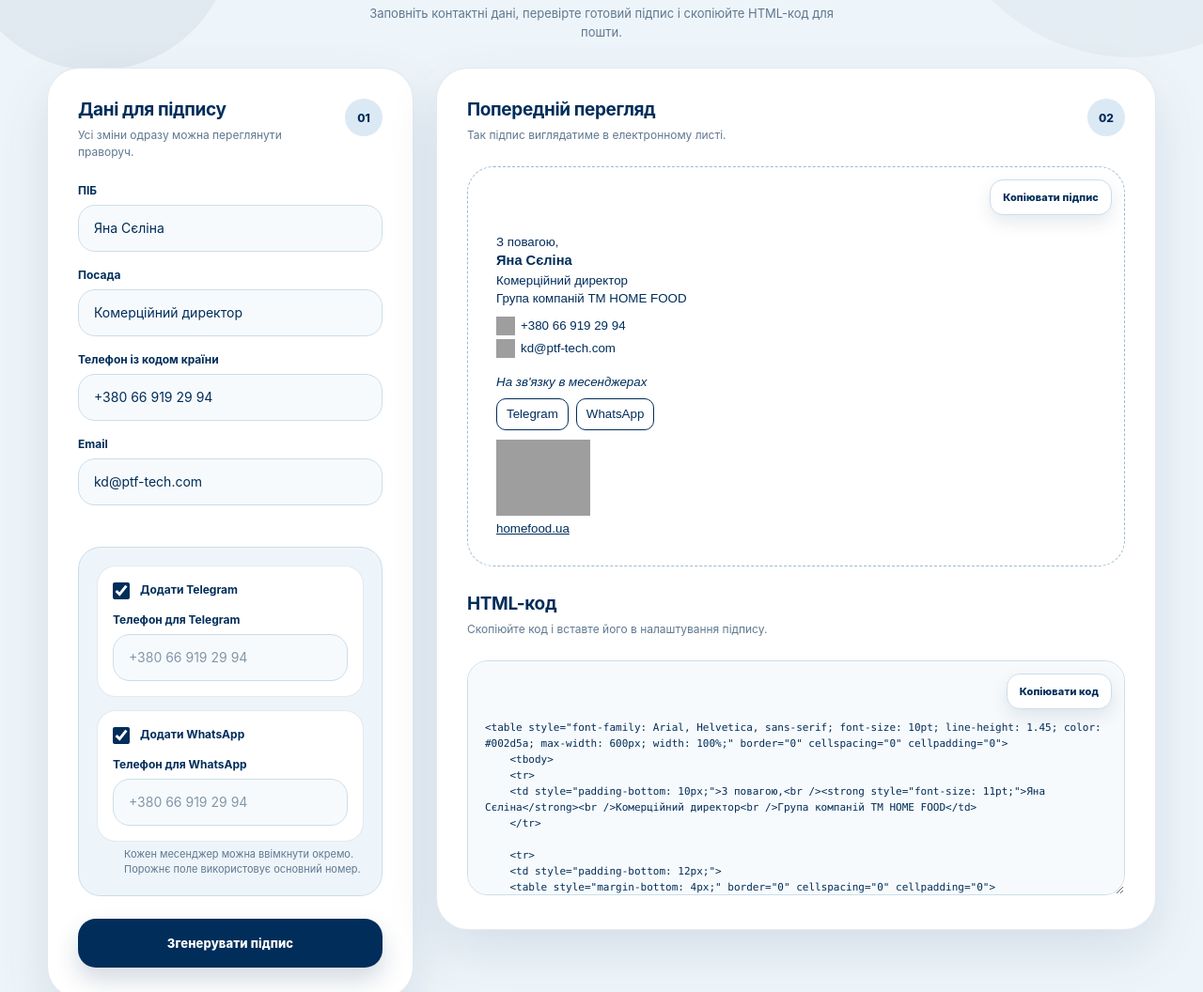
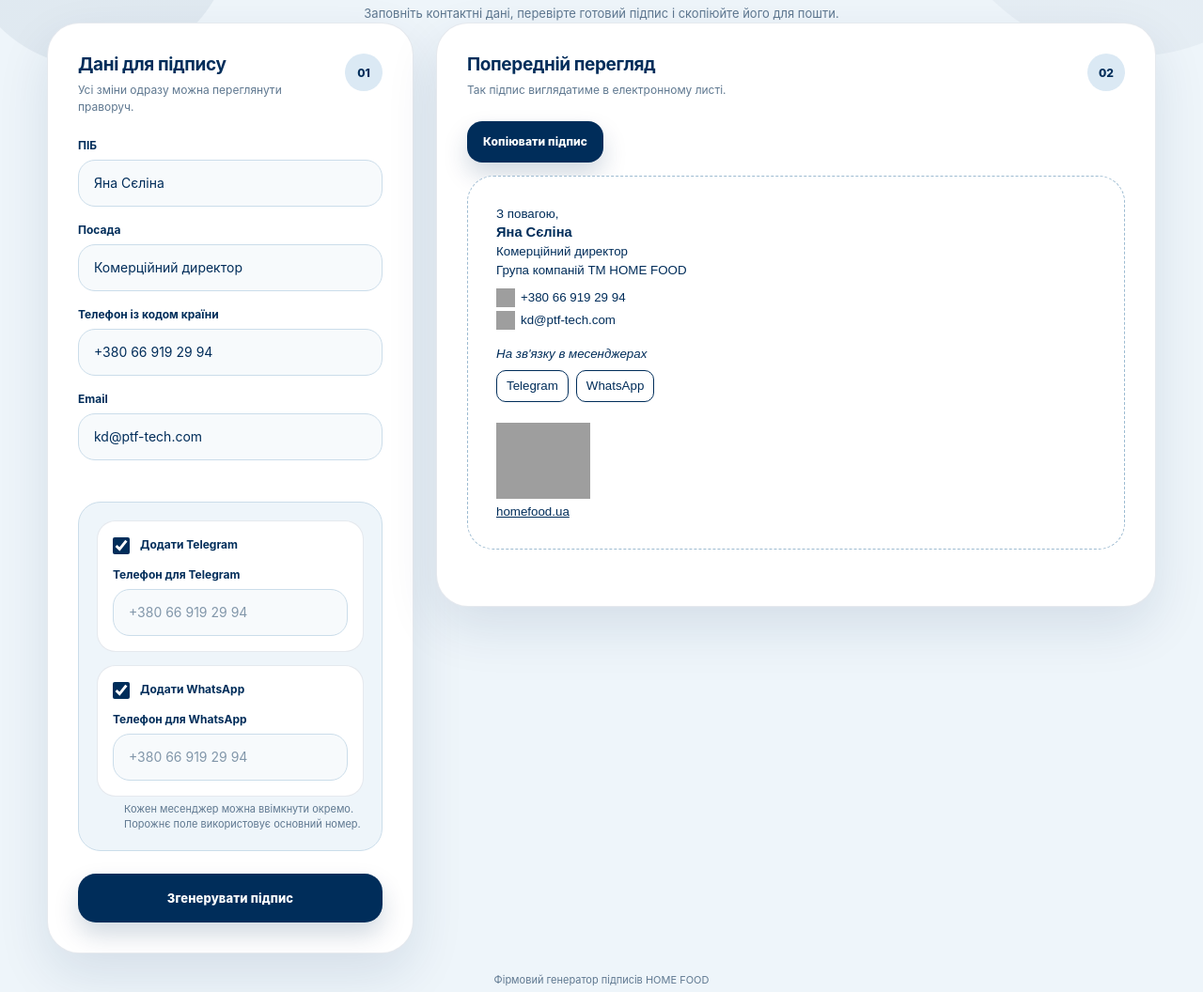
Before and after one commit to ficc1on/homefood-signature-generator, a plain HTML site: page index.html in a window 1280 px wide. Shown: the part 176-1232 px from the top of the page at 94% size. Drawn offline with Linux system fonts and the light colour scheme; grey boxes are pictures that could not be loaded.

Commit message:
Refactor styles and remove deprecated elements
Removed unused styles and elements related to the ready-field class. Updated button styles and adjusted placeholder color.

```diff
--- a/index.html
+++ b/index.html
@@ -34,8 +34,7 @@
   }
 
   button,
-  input,
-  textarea { font: inherit; }
+  input { font: inherit; }
 
   .page-shell {
     width: min(1180px, 100%);
@@ -48,7 +47,7 @@
     align-items: center;
     justify-content: center;
     gap: 10px;
-    margin-bottom: 28px;
+    margin-bottom: 0;
     text-align: center;
   }
 
@@ -170,8 +169,7 @@
     transition: border-color 0.2s ease, box-shadow 0.2s ease, background 0.2s ease;
   }
 
-  input::placeholder,
-  textarea::placeholder { color: #8297aa; }
+  input::placeholder { color: #8297aa; }
 
   input:hover { border-color: #9dbbd1; }
 
@@ -193,42 +191,6 @@
     border-color: #a62222;
     background: #fff;
     box-shadow: 0 0 0 4px rgba(166, 34, 34, 0.08);
-  }
-
-  .ready-field {
-    position: relative;
-  }
-
-  .ready-field .inline-copy {
-    position: absolute;
-    top: 14px;
-    right: 14px;
-    z-index: 3;
-    width: auto;
-    min-height: 38px;
-    margin: 0;
-    padding: 9px 13px;
-    border: 1px solid var(--hf-line);
-    border-radius: 14px;
-    color: var(--hf-navy);
-    background: var(--hf-white);
-    box-shadow: 0 8px 18px rgba(0, 45, 90, 0.10);
-    font-size: 11px;
-    white-space: nowrap;
-  }
-
-  .ready-field .inline-copy:hover {
-    color: var(--hf-white);
-    background: var(--hf-navy);
-    box-shadow: 0 10px 22px rgba(0, 45, 90, 0.17);
-  }
-
-  .ready-field .preview-box {
-    padding-top: 70px;
-  }
-
-  .ready-field textarea {
-    padding-top: 62px;
   }
 
   .messenger-panel {
@@ -335,6 +297,15 @@
     box-shadow: 0 10px 22px rgba(0, 45, 90, 0.10);
   }
 
+  .copy-signature-button {
+    width: auto;
+    min-height: 44px;
+    margin: 0 0 14px auto;
+    padding: 11px 17px;
+    border-radius: 16px;
+    font-size: 12px;
+  }
+
   .preview-box {
     min-height: 260px;
     margin-bottom: 28px;
@@ -343,29 +314,6 @@
     border: 1px dashed #9dbbd1;
     border-radius: 28px;
     background: var(--hf-white);
-  }
-
-  .code-heading { margin-top: 2px; }
-
-  textarea {
-    width: 100%;
-    height: 250px;
-    padding: 17px 18px;
-    resize: vertical;
-    border: 1px solid var(--hf-line);
-    border-radius: 22px;
-    outline: none;
-    color: var(--hf-navy);
-    background: var(--hf-blue-lightest);
-    font-family: "SFMono-Regular", Consolas, "Liberation Mono", monospace;
-    font-size: 11px;
-    line-height: 1.55;
-    transition: border-color 0.2s ease, box-shadow 0.2s ease;
-  }
-
-  textarea:focus {
-    border-color: var(--hf-navy);
-    box-shadow: 0 0 0 5px rgba(0, 45, 90, 0.08);
   }
 
   .footer-note {
@@ -390,9 +338,8 @@
     .brand-note { font-size: 12px; }
     .form-card,
     .result-card { padding: 22px 17px; border-radius: 28px; }
-    .preview-box { min-height: 220px; padding: 68px 15px 22px; border-radius: 24px; }
-    textarea { height: 220px; padding-top: 60px; border-radius: 19px; }
-    .ready-field .inline-copy { top: 12px; right: 12px; }
+    .copy-signature-button { width: 100%; margin-bottom: 12px; }
+    .preview-box { min-height: 220px; padding: 22px 15px; border-radius: 24px; }
   }
 </style>
 </head>
@@ -403,7 +350,7 @@
       <img class="brand-logo" src="https://homefood.ua/content/images/30/0dlia-kartynok_2-47447985656745_+2565d751a4.png" alt="HOME FOOD" />
       <h1>Генератор підписів</h1>
     </div>
-    <p class="brand-note">Заповніть контактні дані, перевірте готовий підпис і скопіюйте HTML-код для пошти.</p>
+    <p class="brand-note">Заповніть контактні дані, перевірте готовий підпис і скопіюйте його для пошти.</p>
   </header>
 
   <main class="wrap">
@@ -479,21 +426,8 @@
         </div>
         <span class="step-badge">02</span>
       </div>
-      <div class="ready-field">
-        <button type="button" class="inline-copy" onclick="copySignature(this)">Копіювати підпис</button>
-        <div class="preview-box" id="preview"></div>
-      </div>
-
-      <div class="section-heading code-heading">
-        <div>
-          <h2>HTML-код</h2>
-          <p>Скопіюйте код і вставте його в налаштування підпису.</p>
-        </div>
-      </div>
-      <div class="ready-field">
-        <button type="button" class="inline-copy" onclick="copyCode(this)">Копіювати код</button>
-        <textarea id="output" readonly aria-label="HTML-код підпису"></textarea>
-      </div>
+      <button type="button" class="copy-signature-button" onclick="copySignature(this)">Копіювати підпис</button>
+      <div class="preview-box" id="preview"></div>
     </section>
   </main>
 
@@ -617,7 +551,7 @@ function buildHtml() {
     <td>${messengerButtons.join('')}</td>
     </tr>` : '';
 
-  const logoTopPadding = hasMessengers ? '4px' : '0';
+  const logoTopPadding = hasMessengers ? '16px' : '0';
 
   return `<table style="font-family: Arial, Helvetica, sans-serif; font-size: 10pt; line-height: 1.45; color: #002d5a; max-width: 600px; width: 100%;" border="0" cellspacing="0" cellpadding="0">
     <tbody>
@@ -688,7 +622,6 @@ function generate(validateBeforeGenerate = false) {
   }
 
   const html = buildHtml();
-  document.getElementById('output').value = html;
   document.getElementById('preview').innerHTML = html;
   return true;
 }
@@ -709,7 +642,7 @@ async function copySignature(button) {
     return;
   }
 
-  const html = document.getElementById('output').value;
+  const html = buildHtml();
   const plainText = document.getElementById('preview').innerText.trim();
 
   try {
@@ -741,30 +674,6 @@ async function copySignature(button) {
   }
 }
 
-async function copyCode(button) {
-  if (!validateEmail(true)) {
-    document.getElementById('email').focus();
-    return;
-  }
-
-  const output = document.getElementById('output');
-  try {
-    if (navigator.clipboard && window.isSecureContext) {
-      await navigator.clipboard.writeText(output.value);
-    } else {
-      output.select();
-      document.execCommand('copy');
-      window.getSelection()?.removeAllRanges();
-    }
-    showCopiedState(button);
-  } catch (error) {
-    output.select();
-    document.execCommand('copy');
-    window.getSelection()?.removeAllRanges();
-    showCopiedState(button);
-  }
-}
-
 // генеруємо приклад одразу при завантаженні
 window.onload = function() {
   document.getElementById('name').value = 'Яна Сєліна';
```
